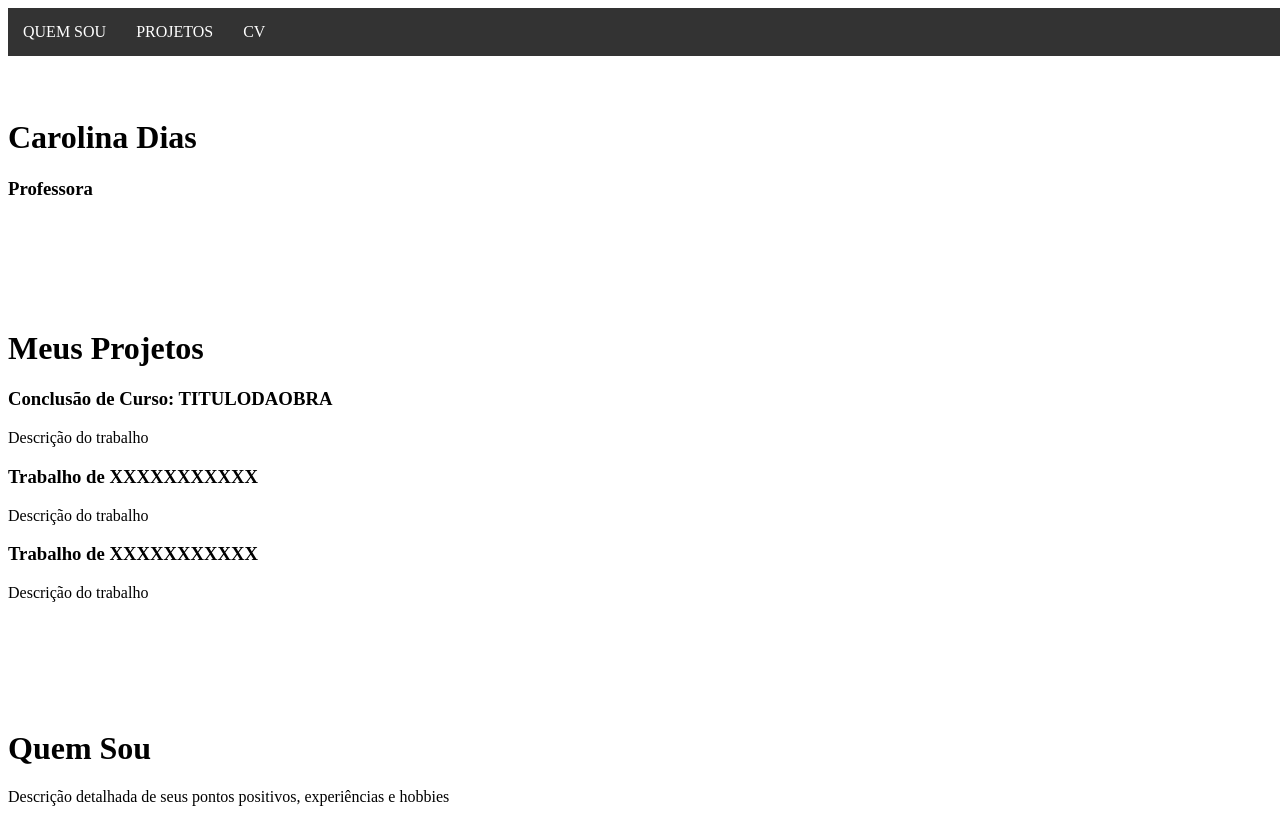
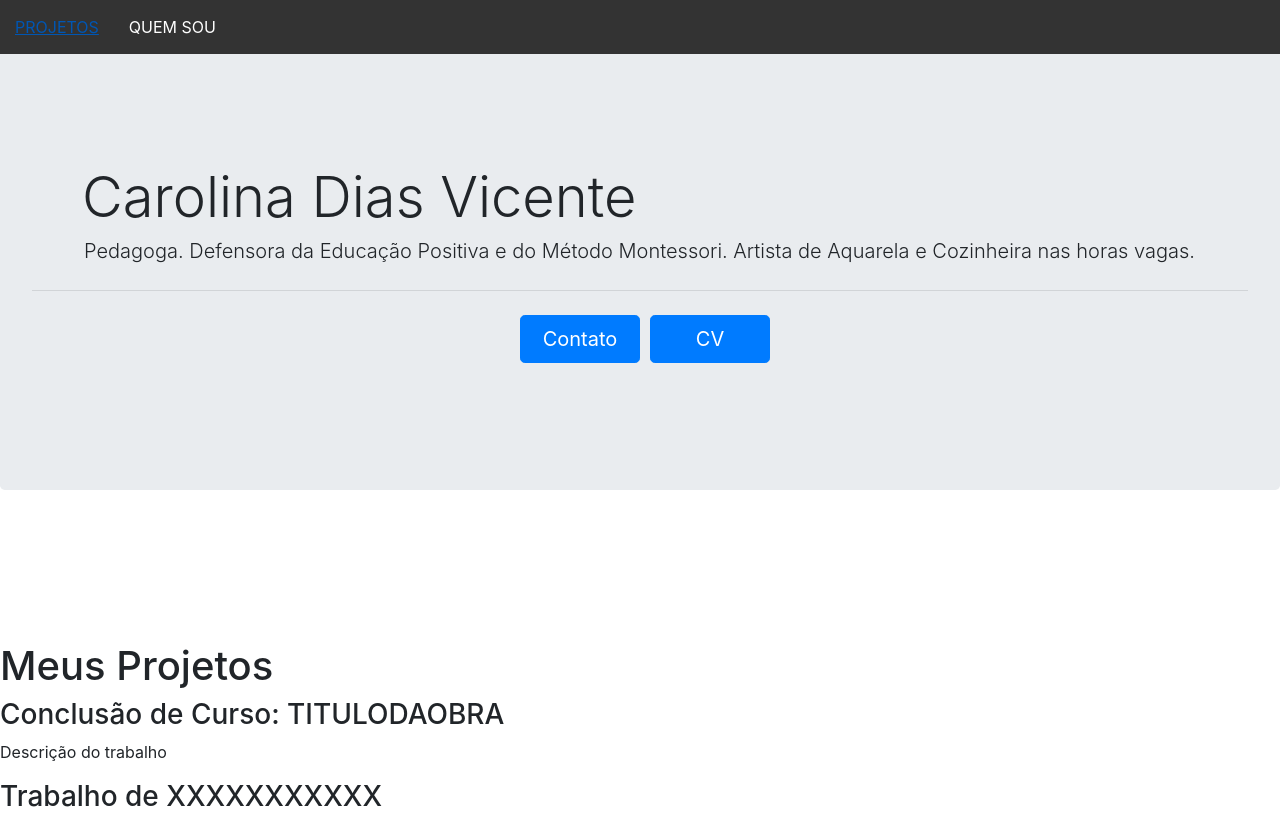
Before and after one commit to CarolinaDiasV/CarolinaDiasV, a plain HTML site: page index.html in a window 1280 px wide. Shown: the top 816 px of the page. Drawn offline with nearby package versions, Linux system fonts and the light colour scheme.

Commit message:
A few changes
- Added Jumbotron to Site Title
- Removed CV from NavBar
- Added CV Button to TopPage
- Buttons are now centered
- Fixed Jumbotron Height to 490px

```diff
--- a/index.html
+++ b/index.html
@@ -3,29 +3,38 @@
 <head>
 	<meta charset="utf-8">
 	<title> Carolina Dias Vicente </title>
+
+	<!-- CSS -->
 	<link rel="stylesheet" href="styles.css">
+	<link rel="stylesheet" href="https://stackpath.bootstrapcdn.com/bootstrap/4.5.0/css/bootstrap.min.css" integrity="sha384-9aIt2nRpC12Uk9gS9baDl411NQApFmC26EwAOH8WgZl5MYYxFfc+NcPb1dKGj7Sk" crossorigin="anonymous">
+
+	<!-- JS, Popper.js, and jQuery -->
+	<script src="https://code.jquery.com/jquery-3.5.1.slim.min.js" integrity="sha384-DfXdz2htPH0lsSSs5nCTpuj/zy4C+OGpamoFVy38MVBnE+IbbVYUew+OrCXaRkfj" crossorigin="anonymous"></script>
+	<script src="https://cdn.jsdelivr.net/npm/popper.js@1.16.0/dist/umd/popper.min.js" integrity="sha384-Q6E9RHvbIyZFJoft+2mJbHaEWldlvI9IOYy5n3zV9zzTtmI3UksdQRVvoxMfooAo" crossorigin="anonymous"></script>
+	<script src="https://stackpath.bootstrapcdn.com/bootstrap/4.5.0/js/bootstrap.min.js" integrity="sha384-OgVRvuATP1z7JjHLkuOU7Xw704+h835Lr+6QL9UvYjZE3Ipu6Tp75j7Bh/kR0JKI" crossorigin="anonymous"></script>
 </head>
 <body>
 
 <header>
   <nav>
     <ul>
+      <li> <a href="#"> PROJETOS </a> </li>
       <li> <a href="#"> QUEM SOU </a> </li>
-      <li> <a href="#"> PROJETOS </a> </li>
-      <li> <a href="#"> CV 	 </a> </li>
     </ul>
   </nav>
 </header>
 
-</br>
-</br>
-</br>
-</br>
-</br>
-
-<div class="divSiteTitle">
-	<h1> Carolina Dias </h1>
-	<h3> Professora </h3>
+<div class="jumbotron">
+  <h1 class="display-4"> Carolina Dias Vicente </h1>
+   <p class="lead">Pedagoga. Defensora da Educação Positiva e do Método Montessori. Artista de Aquarela e Cozinheira nas horas vagas.</p>
+    <hr class="my-4">
+   </p>
+<div class="buttons-container">
+  <div class="buttons">
+    <a class="btn btn-primary btn-lg" href="#" role="button"> Contato </a>
+    <a class="btn btn-primary btn-lg" href="#" role="button"> CV </a>
+</div>
+</div>
 </div>
 
 </br>
--- a/styles.css
+++ b/styles.css
@@ -21,3 +21,37 @@ li a {
   text-decoration: none;
 
 }
+
+.display-4 {
+  padding: 0px;
+  margin-top: 100px;
+  margin-left: 50px;
+  margin-bottom: 0px;
+  margin-right: 0px;
+}
+
+.jumbotron {
+  height: 490px;
+}
+
+.lead {
+  padding: 0px;
+  margin-top: 5px;
+  margin-left: 52px;
+  margin-bottom: 0px;
+  margin-right: 0px;
+}
+
+.btn {
+  float: left;
+  margin-left: 10px;
+  width: 120px;
+}
+
+.buttons-container {
+   text-align: center;
+}
+
+.buttons {
+  display: inline-block;
+}
```
